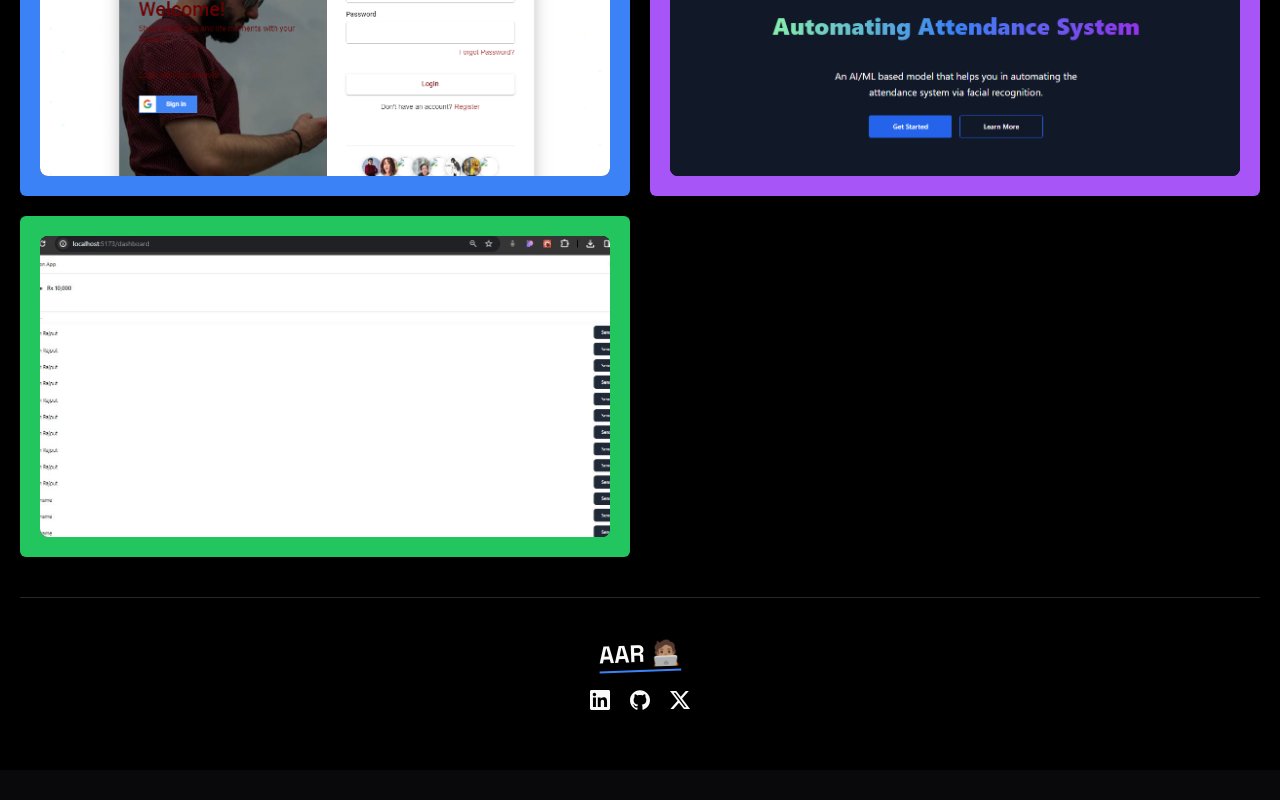
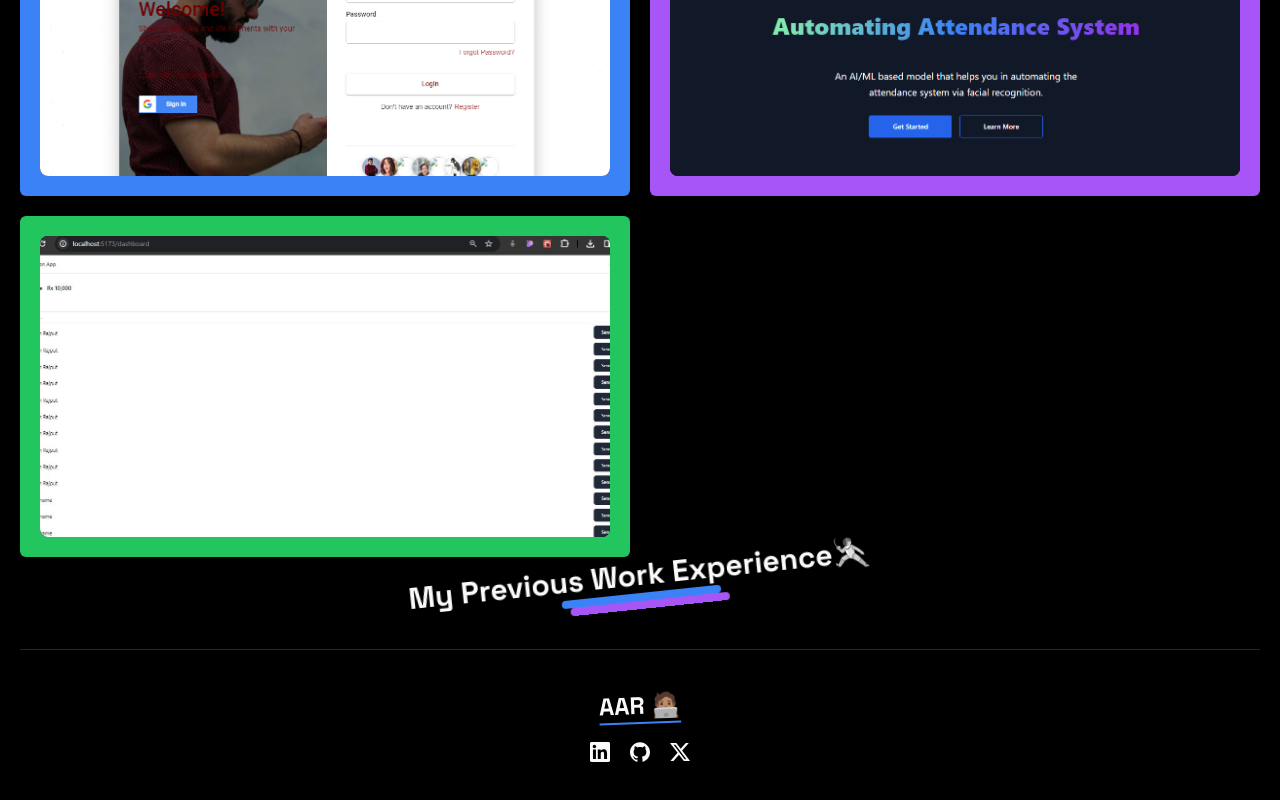
Before and after one commit to aakash-a-dev/Portfolio-Site, a Next.js app in the folder portfolio/: page / in a window 1280 px wide. Shown: the part 1740-2540 px from the top of the page. Before the commit the page ends 2510 px from the top, so only its background shows below. Built offline with nearby package versions, Linux system fonts and the light colour scheme.

Commit message:
Added Timeline

```diff
--- /dev/null
+++ b/portfolio/app/(home)/components/Timeline.tsx
@@ -0,0 +1,9 @@
+import React from 'react'
+import Title from './Title'
+
+export default function Timeline() {
+  return (
+          <Title text='My Previous Work Experience🤺' className='flex flex-col items-center justify-center -rotate-6' />
+
+  )
+}
--- a/portfolio/app/(home)/page.tsx
+++ b/portfolio/app/(home)/page.tsx
@@ -5,6 +5,7 @@ import { MovingBorderBtn } from '@/components/ui/MovingBorderBtn'
 import Skills from './components/Skills'
 import Footer from './components/Footer'
 import Projects from './components/Projects'
+import Timeline from './components/Timeline'
 
 export default function page() {
   return (
@@ -21,6 +22,7 @@ export default function page() {
     <div className='max-w-7xl mx-auto p-5 mt-20'>
         <Skills />
         <Projects />
+        <Timeline/>
         <Footer />
       </div>
       </div>
```
